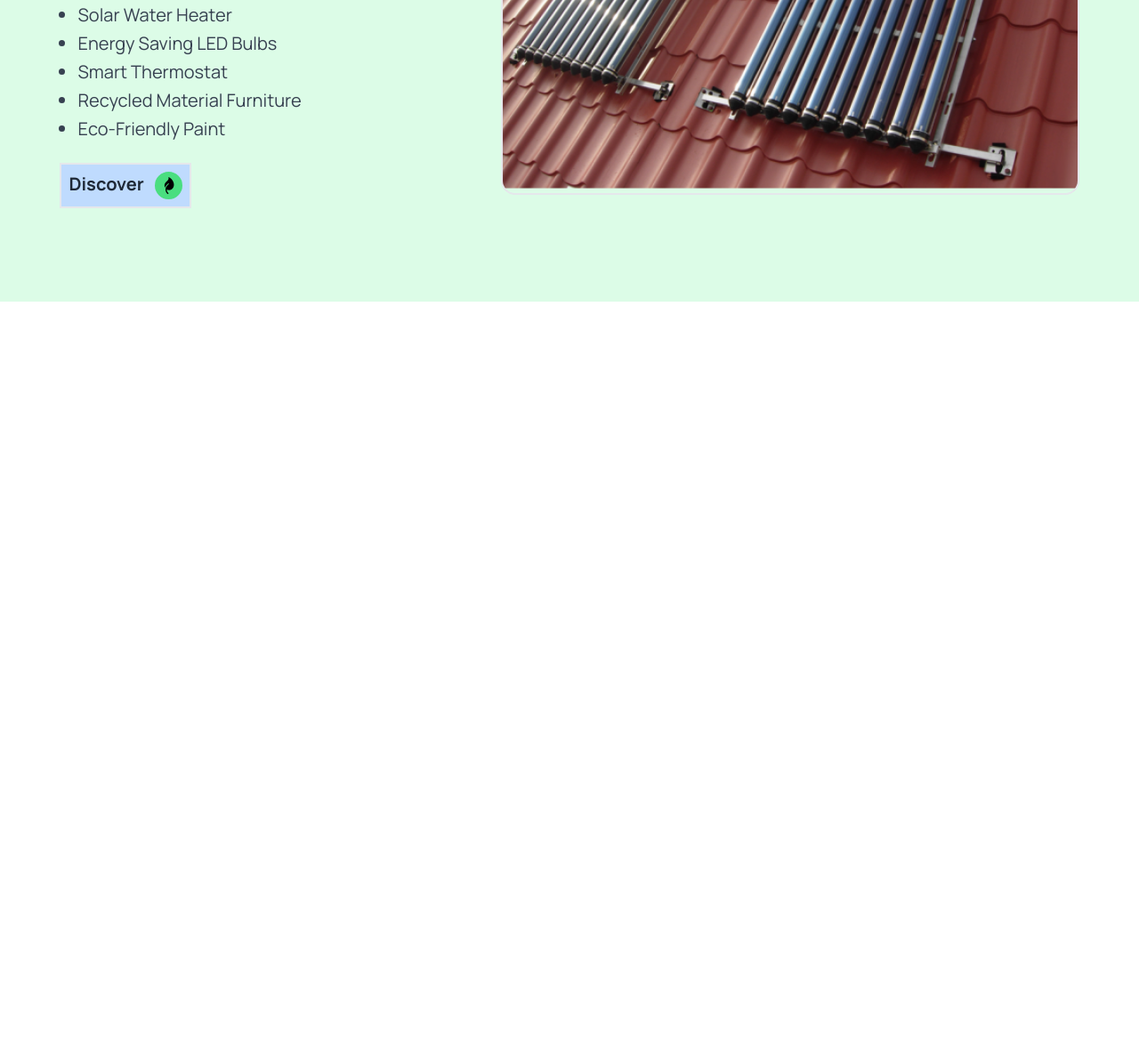
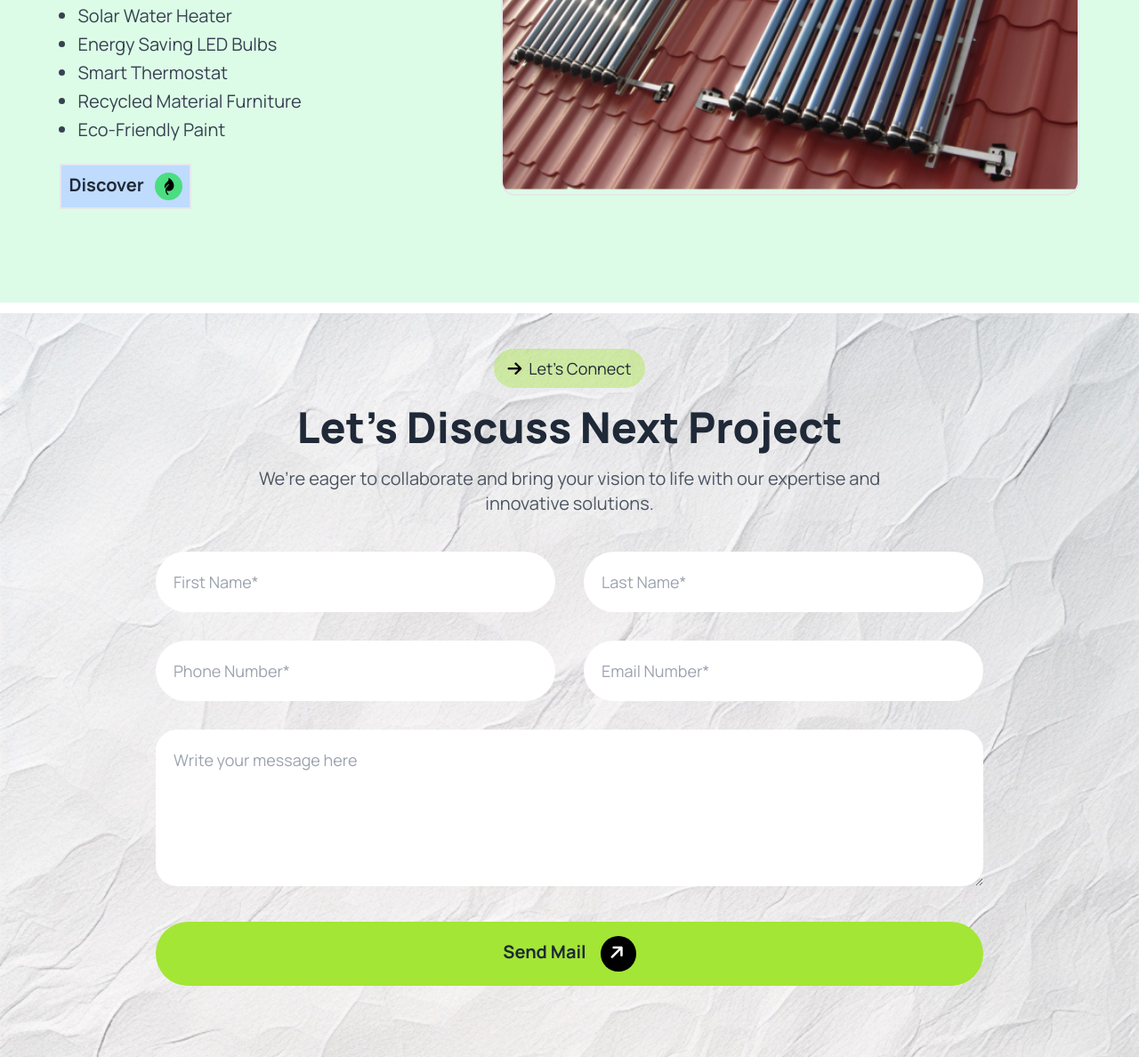
Before and after one commit to MFAAHAD/B10-Assignment-03, a plain HTML site: page index.html in a window 1280 px wide. Shown: the part 3414-4602 px from the top of the page at 89% size. Before the commit the page ends 3753 px from the top, so only its background shows below. Drawn offline with nearby package versions, Linux system fonts and the light colour scheme.

Commit message:
Let’s Connect section added

```diff
--- a/index.html
+++ b/index.html
@@ -36,7 +36,7 @@
             <div class="navbar-container flex justify-between bg-base-100 container lg:mx-auto lg:pt-8 bg-transparent">
 
             <a class="brand-logo text-2xl lg:text-3xl font-extrabold cursor-pointer">
-                <i class="fa-solid fa-arrow-right icon-arrow bg-lemon p-2 rounded-full -rotate-45 mx-3"></i>
+                <i class="fa-solid fa-arrow-right icon-arrow bg-lemon p-2 rounded-full h-12 w-12 -rotate-45 mx-3"></i>
                 Rinterio
             </a>
 
@@ -223,7 +223,7 @@
                             </p>
                             <button class="text-sm lg:text-xl font-bold">
                                 View Details<i
-                                    class="fa-solid fa-arrow-right bg-lime-400 p-2 rounded-full text-[10px] lg:text-[15px] ml-3 text-black -rotate-45"></i>
+                                    class="fa-solid fa-arrow-right bg-lime-400 p-2 rounded-full h-8 w-8 text-[10px] lg:text-[15px] ml-3 text-black -rotate-45"></i>
                             </button>
                         </div>
                     </div>
@@ -256,7 +256,7 @@
                                 </p>
                                 <button class="text-sm lg:text-xl font-bold">
                                     View Details<i
-                                        class="fa-solid fa-arrow-right bg-lime-400 p-2 rounded-full text-[10px] lg:text-[15px] ml-3 text-black -rotate-45"></i>
+                                        class="fa-solid fa-arrow-right bg-lime-400 p-2 rounded-full h-8 w-8 text-[10px] lg:text-[15px] ml-3 text-black -rotate-45"></i>
                                 </button>
                             </div>
                         </div>
@@ -318,8 +318,36 @@
             </div>
         </section>
 
+          <!-- unique section ends here -->
+           <!--  Let’s Connect section starts here -->
+           <section id="booking">
+            <div class="bg-cover h-screen mt-3" style="background-image: url(assets/bg.jpg); height:auto;">
+                <div class="container mx-auto text-center px-5 pt-10">
+                    <button class="bg-lime-400/40 text-sm lg:text-lg py-1 px-3 lg:py-2 lg:px-4 rounded-full">
+                        <i class="fa-solid fa-arrow-right text-black mr-2"></i>Let’s Connect
+                    </button>
+                    <h2 class="text-2xl mt-5 lg:text-5xl font-black leading-normal">Let’s Discuss Next Project</h2>
+                    <p class="text-sm mt-5 lg:text-xl text-center mx-auto text-gray-600 w-4/5 lg:w-3/5">
+                        We’re eager to collaborate and bring your vision to life with our expertise and innovative solutions.
+                    </p>
+                    <div class="grid grid-cols-1 gap-3 lg:grid-cols-2 lg:gap-8 mt-8 lg:mt-10 mx-auto lg:w-3/4">
+                        <input class="text-xs lg:text-lg p-3 lg:p-5 rounded-full" type="text" name="first-name" placeholder="First Name*">
+                        <input class="text-xs lg:text-lg p-3 lg:p-5 rounded-full" type="text" name="last-name" placeholder="Last Name*">
+                        <input class="text-xs lg:text-lg p-3 lg:p-5 rounded-full" type="tel" name="phone" placeholder="Phone Number*">
+                        <input class="text-xs lg:text-lg p-3 lg:p-5 rounded-full" type="email" name="email" placeholder="Email Number*">
+                        <textarea
+                            class="text-xs lg:text-lg p-3 lg:p-5 rounded-3xl lg:col-span-2 text-gray-400 bg-white lg:h-44 focus:outline-none"
+                            placeholder="Write your message here"></textarea>
+                    </div>
+                    <button class="bg-lime-400 lg:text-xl mb-10 lg:mb-20 mt-7 p-2 lg:p-4 font-bold rounded-full lg:mt-10 w-full lg:w-3/4 cursor-pointer">
+                        Send Mail
+                        <i class="fa-solid fa-arrow-right bg-black text-white w-10 h-10 lg:p-2 rounded-full -rotate-45 ml-3"></i>
+                    </button>
+                </div>
+            </div>
+        </section>
 
-          <!-- unique section ends here -->
+        <!--  Let’s Connect section starts here -->
 
     </main>
 
```
